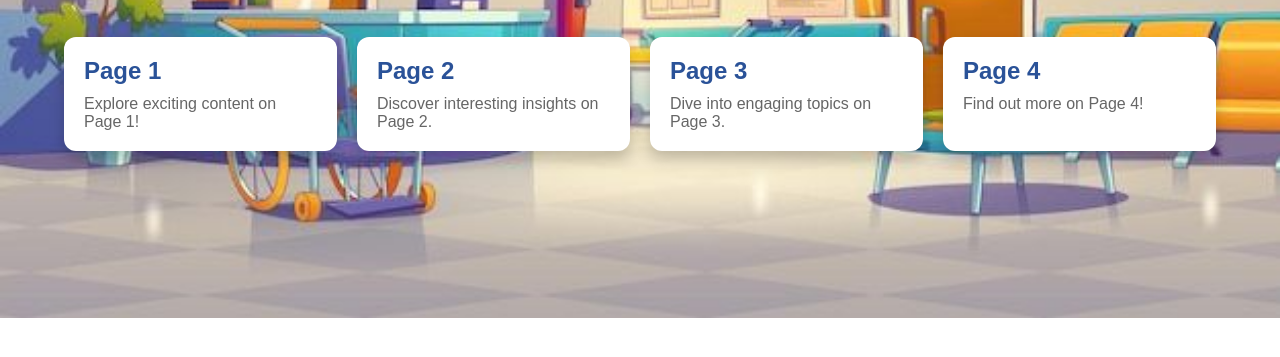
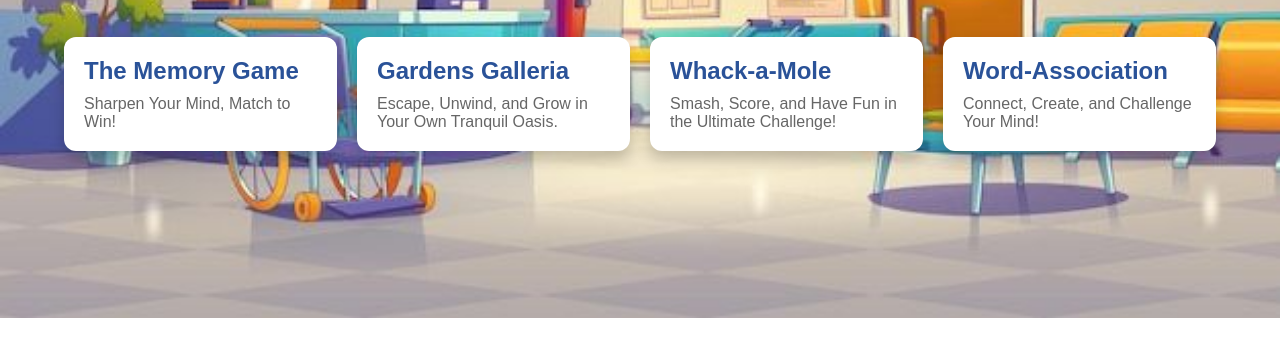
Before and after one commit to Vivaash-K/ReactWell, a plain HTML site: page index.html in a window 1280 px wide. Shown: the part 175-532 px from the top of the page. Drawn offline with Linux system fonts and the light colour scheme.

Commit message:
Update index.html

```diff
--- a/index.html
+++ b/index.html
@@ -15,29 +15,29 @@
     <main>
         <section class="page-preview">
             <a href="match.vscode/matchy.html" class="preview-link">
-                <h2>Page 1</h2>
-                <p>Explore exciting content on Page 1!</p>
+                <h2>The Memory Game</h2>
+                <p>Sharpen Your Mind, Match to Win!</p>
             </a>
         </section>
 
         <section class="page-preview">
             <a href="RelaxMode.vscode/Relaxx.html" class="preview-link">
-                <h2>Page 2</h2>
-                <p>Discover interesting insights on Page 2.</p>
+                <h2>Gardens Galleria</h2>
+                <p>Escape, Unwind, and Grow in Your Own Tranquil Oasis.</p>
             </a>
         </section>
 
         <section class="page-preview">
             <a href="whake-a-mole/WHAKE-A-MOLE/index1.html" class="preview-link">
-                <h2>Page 3</h2>
-                <p>Dive into engaging topics on Page 3.</p>
+                <h2>Whack-a-Mole</h2>
+                <p>Smash, Score, and Have Fun in the Ultimate Challenge!</p>
             </a>
         </section>
 
         <section class="page-preview">
             <a href="WORD PUZZLE/index2.html" class="preview-link">
-                <h2>Page 4</h2>
-                <p>Find out more on Page 4!</p>
+                <h2>Word-Association</h2>
+                <p>Connect, Create, and Challenge Your Mind!</p>
             </a>
         </section>
     </main>
```
